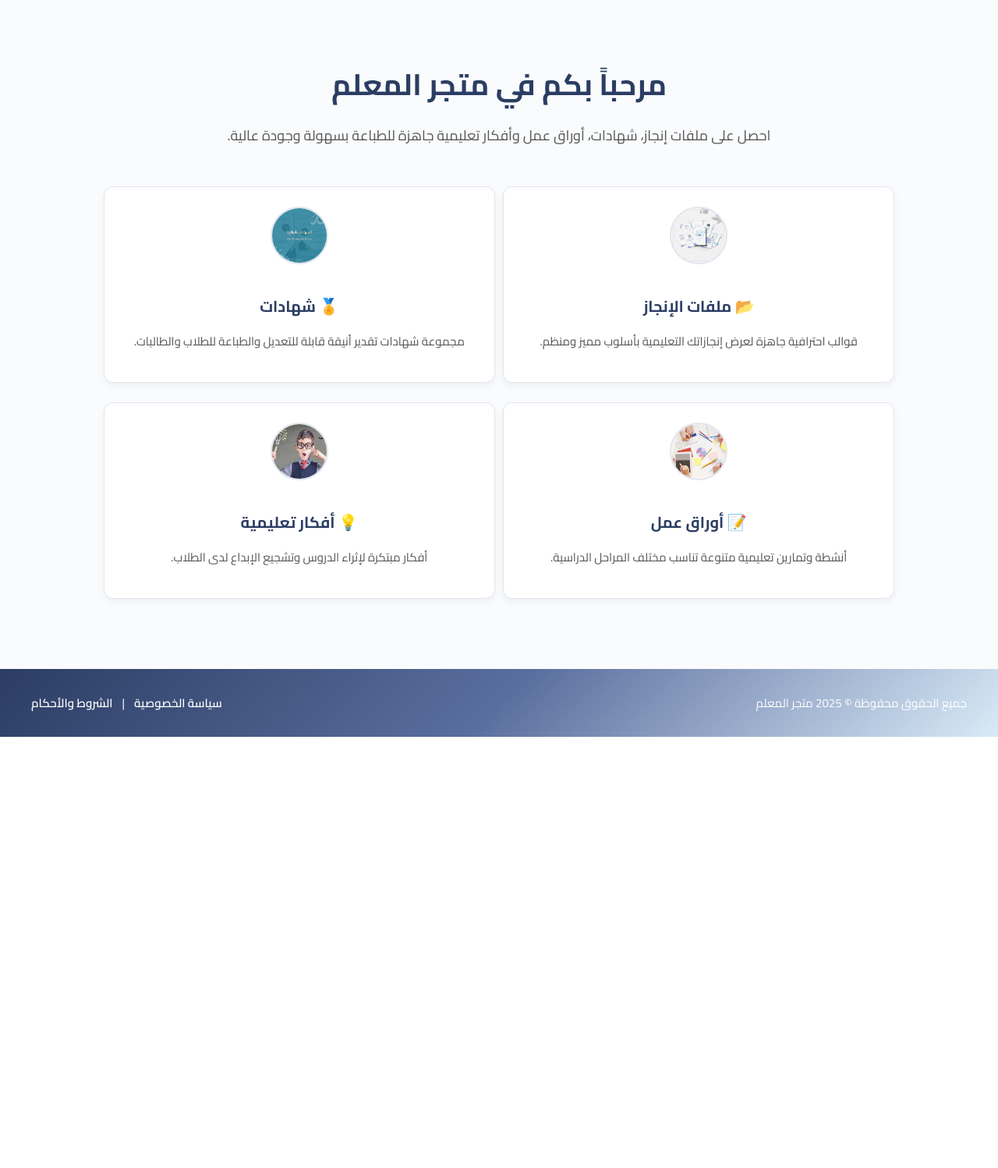
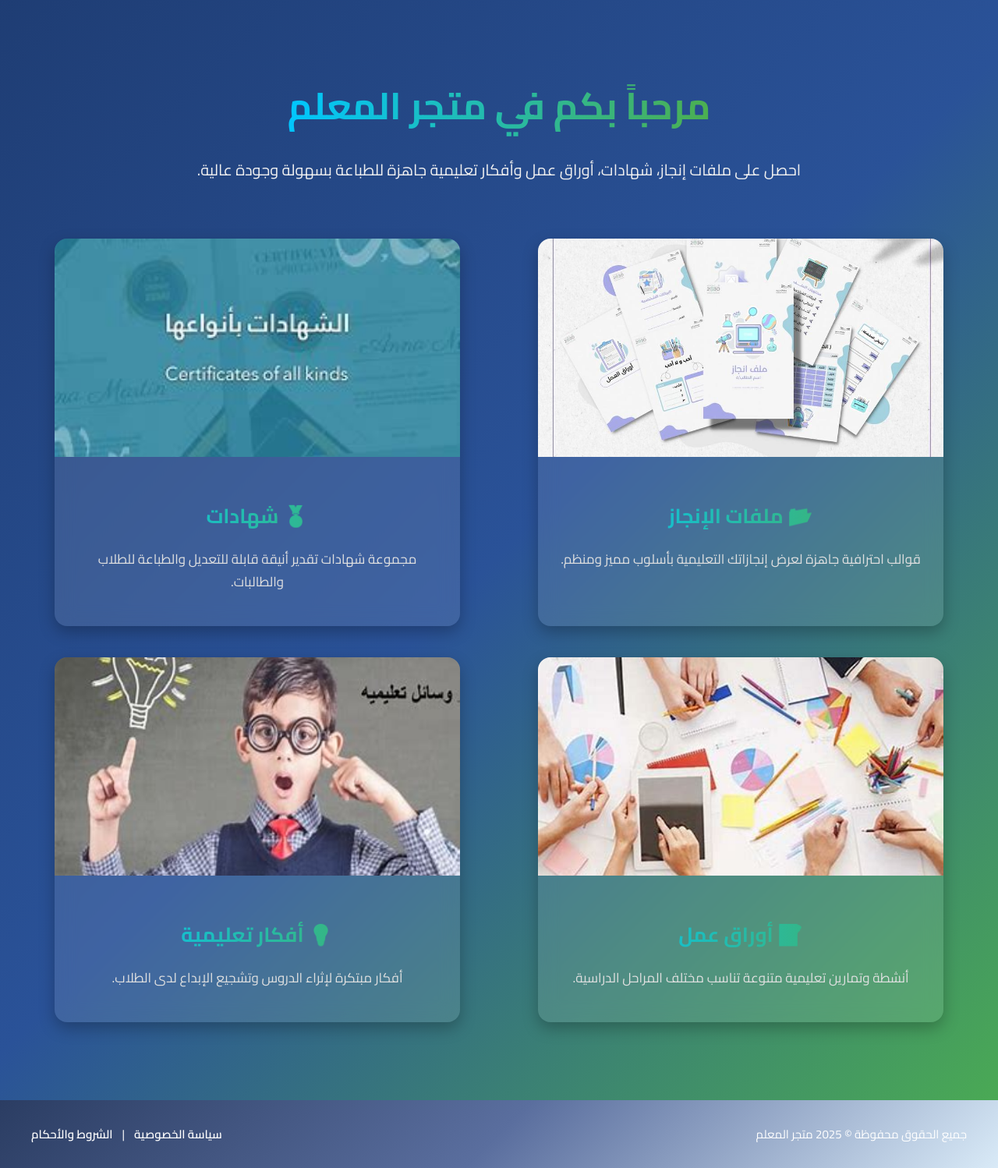
Before and after one commit to Gamih332/school, a Django app: page / in a window 1280 px wide. Shown: the part 75-1573 px from the top of the page at 78% size. Before the commit the page ends 1020 px from the top, so only its background shows below. Run offline with Django 5.2, Linux system fonts and the light colour scheme.

Commit message:
تعديل الموقع

```diff
--- a/templates/home.html
+++ b/templates/home.html
@@ -15,81 +15,94 @@
     body {
       font-family: "Cairo", sans-serif;
       margin: 0;
-      background: #f9fbfd;
-      color: #2b3d63;
+      background: linear-gradient(135deg, #1e3c72, #2a5298, #4caf50);
+      color: #fff;
     }
 
     main {
-      padding: 40px 20px;
-      max-width: 1000px;
+      padding: 50px 20px;
+      max-width: 1200px;
       margin: auto;
     }
 
-    /* عنوان رئيسي */
+    /* نص بتدرج ألوان */
+    .gradient-text {
+      background: linear-gradient(90deg, #00c6ff, #4caf50);
+      -webkit-background-clip: text;
+      -webkit-text-fill-color: transparent;
+      display: inline-block;
+    }
+
+    /* القسم التعريفي */
     .hero {
       text-align: center;
-      margin-bottom: 50px;
+      margin-bottom: 70px;
     }
 
     .hero h1 {
-      font-size: 38px;
-      font-weight: 700;
-      color: #2b3d63;
-      margin-bottom: 15px;
+      font-size: 48px;
+      font-weight: 800;
+      margin-bottom: 20px;
     }
 
     .hero p {
-      font-size: 18px;
-      color: #555;
-      line-height: 1.7;
-      max-width: 700px;
+      font-size: 20px;
+      color: #f0f0f0;
+      line-height: 1.8;
+      max-width: 800px;
       margin: auto;
     }
 
-    /* شبكة المميزات */
+    /* شبكة الكروت */
     .features {
       display: grid;
       grid-template-columns: repeat(2, 1fr);
-      gap: 25px;
+      gap: 40px;
       justify-items: center;
     }
 
     .card {
-      background: #ffffff;
-      border: 1px solid #e1e5ee;
-      border-radius: 12px;
-      padding: 25px;
-      text-align: center;
+      background: rgba(255, 255, 255, 0.1);
+      border-radius: 16px;
+      overflow: hidden;
       width: 100%;
-      max-width: 450px;
-      box-shadow: 0 4px 10px rgba(0,0,0,0.05);
-      transition: 0.3s;
+      max-width: 520px;
+      box-shadow: 0 8px 20px rgba(0,0,0,0.25);
+      backdrop-filter: blur(12px);
+      transition: transform 0.4s ease, box-shadow 0.4s ease;
     }
 
     .card:hover {
-      transform: translateY(-6px);
-      box-shadow: 0 8px 18px rgba(0,0,0,0.1);
+      transform: translateY(-12px) scale(1.02);
+      box-shadow: 0 15px 35px rgba(0,0,0,0.35);
     }
 
     .card img {
-      width: 70px;
-      height: 70px;
+      width: 100%;
+      height: 280px;
       object-fit: cover;
-      border-radius: 50%;
-      margin-bottom: 15px;
-      border: 2px solid #e1e5ee;
+      display: block;
+      border: none; /* بدون إطار */
+    }
+
+    .card-content {
+      padding: 25px;
+      text-align: center;
     }
 
     .card h3 {
-      font-size: 20px;
-      margin-bottom: 12px;
-      color: #2b3d63;
+      font-size: 26px;
+      margin-bottom: 15px;
+      font-weight: 700;
+      background: linear-gradient(90deg, #00c6ff, #4caf50);
+      -webkit-background-clip: text;
+      -webkit-text-fill-color: transparent;
     }
 
     .card p {
-      font-size: 15px;
-      color: #555;
-      line-height: 1.6;
+      font-size: 17px;
+      color: #e0e0e0;
+      line-height: 1.7;
     }
 
     /* استجابة للجوال */
@@ -98,16 +111,13 @@
         grid-template-columns: 1fr;
       }
       .hero h1 {
-        font-size: 28px;
+        font-size: 32px;
       }
       .hero p {
-        font-size: 16px;
-      }
-      .card h3 {
         font-size: 18px;
       }
-      .card p {
-        font-size: 14px;
+      .card img {
+        height: 200px;
       }
     }
   </style>
@@ -117,7 +127,7 @@
 <main>
   <!-- القسم التعريفي -->
   <section class="hero">
-    <h1>مرحباً بكم في متجر المعلم</h1>
+    <h1 class="gradient-text">مرحباً بكم في متجر المعلم</h1>
     <p>احصل على ملفات إنجاز، شهادات، أوراق عمل وأفكار تعليمية جاهزة للطباعة بسهولة وجودة عالية.</p>
   </section>
 
@@ -125,23 +135,34 @@
   <section class="features">
     <div class="card">
       <img src="{% static 'images/ملف.jpg' %}" alt="ملفات الإنجاز">
+      <div class="card-content">
         <h3>📂 ملفات الإنجاز</h3>
         <p>قوالب احترافية جاهزة لعرض إنجازاتك التعليمية بأسلوب مميز ومنظم.</p>
       </div>
+    </div>
+
     <div class="card">
       <img src="{% static 'images/الشهادات.jpeg' %}" alt="الشهادات">
+      <div class="card-content">
         <h3>🏅 شهادات</h3>
         <p>مجموعة شهادات تقدير أنيقة قابلة للتعديل والطباعة للطلاب والطالبات.</p>
       </div>
+    </div>
+
     <div class="card">
       <img src="{% static 'images/ورقة عمل.jpeg' %}" alt="أوراق العمل">
+      <div class="card-content">
         <h3>📝 أوراق عمل</h3>
         <p>أنشطة وتمارين تعليمية متنوعة تناسب مختلف المراحل الدراسية.</p>
       </div>
+    </div>
+
     <div class="card">
       <img src="{% static 'images/افكار.jpeg' %}" alt="أفكار تعليمية">
+      <div class="card-content">
         <h3>💡 أفكار تعليمية</h3>
         <p>أفكار مبتكرة لإثراء الدروس وتشجيع الإبداع لدى الطلاب.</p>
+      </div>
     </div>
   </section>
 </main>
```
Lines whose indentation alone changed are shown as unchanged.
